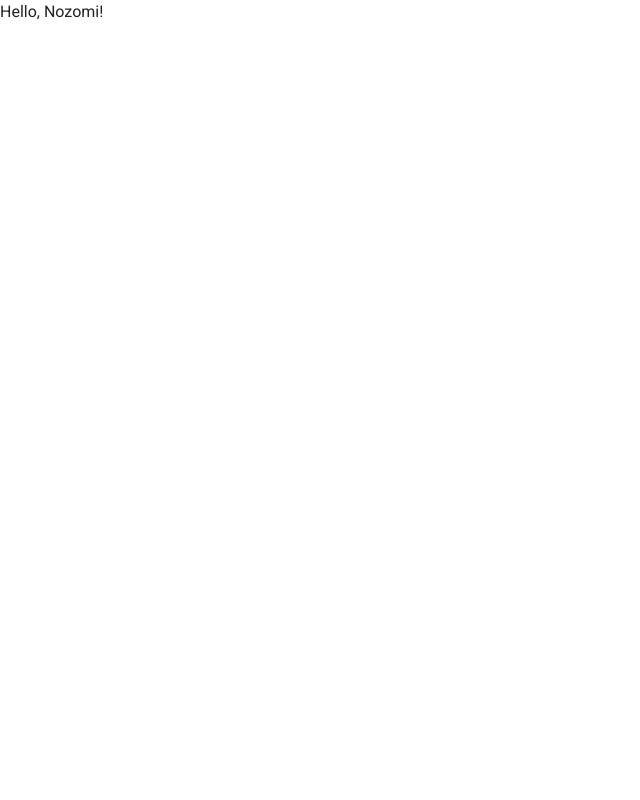
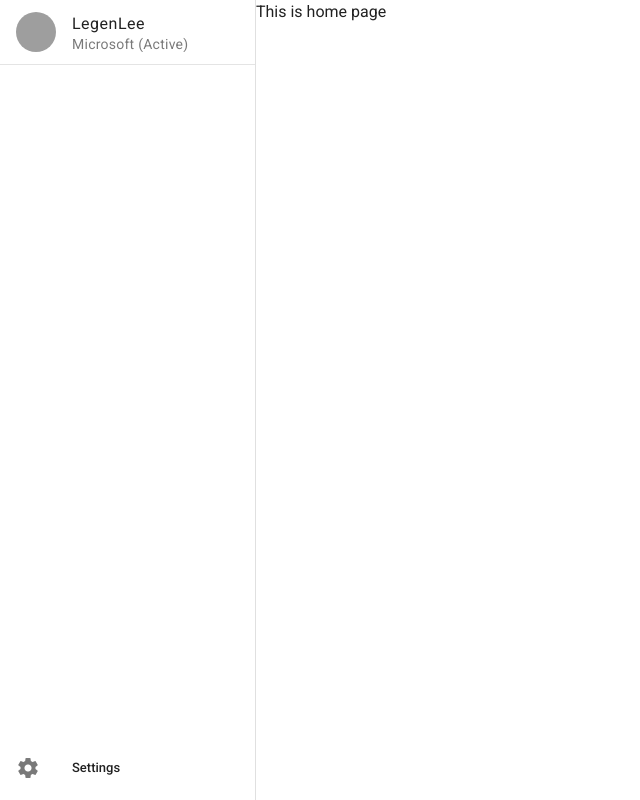
Before and after one commit to legenlee/crylic, a Vue app in the folder apps/nozomi-ui/: page /#/ in a window 1280 px wide. Shown: the whole page, without its empty margins (0-640 px from the left). Built offline with nearby package versions, Linux system fonts and the light colour scheme.

Commit message:
feat: Publish basic layout

```diff
--- a/apps/nozomi-ui/src/pages/home/ui/HomeView.vue
+++ b/apps/nozomi-ui/src/pages/home/ui/HomeView.vue
@@ -1,5 +1,5 @@
 <script setup lang="ts"></script>
 
 <template>
-  <div>Hello, Nozomi!</div>
+  <div>This is home page</div>
 </template>
--- a/apps/nozomi-ui/src/pages/index.ts
+++ b/apps/nozomi-ui/src/pages/index.ts
@@ -1,10 +1,17 @@
 import type { RouteRecordRaw } from "vue-router";
+import { MainLayout } from "./layout";
 
 export const routes: RouteRecordRaw[] = [
   {
     path: "/",
-    async component() {
-      return (await import("./home")).HomeView;
-    },
+    component: MainLayout,
+    children: [
+      {
+        path: "",
+        async component() {
+          return (await import("./home")).HomeView;
+        },
+      },
+    ],
   },
 ];
--- /dev/null
+++ b/apps/nozomi-ui/src/pages/layout/index.ts
@@ -0,0 +1,3 @@
+import MainLayout from "./ui/MainLayout.vue";
+
+export { MainLayout };
--- /dev/null
+++ b/apps/nozomi-ui/src/pages/layout/ui/MainLayout.vue
@@ -0,0 +1,41 @@
+<script setup lang="ts">
+import {
+  VAvatar,
+  VDivider,
+  VLayout,
+  VList,
+  VListItem,
+  VMain,
+  VNavigationDrawer,
+} from "vuetify/components";
+</script>
+
+<template>
+  <VLayout>
+    <VNavigationDrawer>
+      <VList>
+        <VListItem title="LegenLee" subtitle="Microsoft (Active)">
+          <template #prepend>
+            <VAvatar color="grey" />
+          </template>
+        </VListItem>
+      </VList>
+
+      <VDivider />
+
+      <VList nav>
+        <VListItem></VListItem>
+      </VList>
+
+      <template #append>
+        <VList nav>
+          <VListItem prepend-icon="mdi-cog" link title="Settings"></VListItem>
+        </VList>
+      </template>
+    </VNavigationDrawer>
+
+    <VMain>
+      <RouterView />
+    </VMain>
+  </VLayout>
+</template>
```
